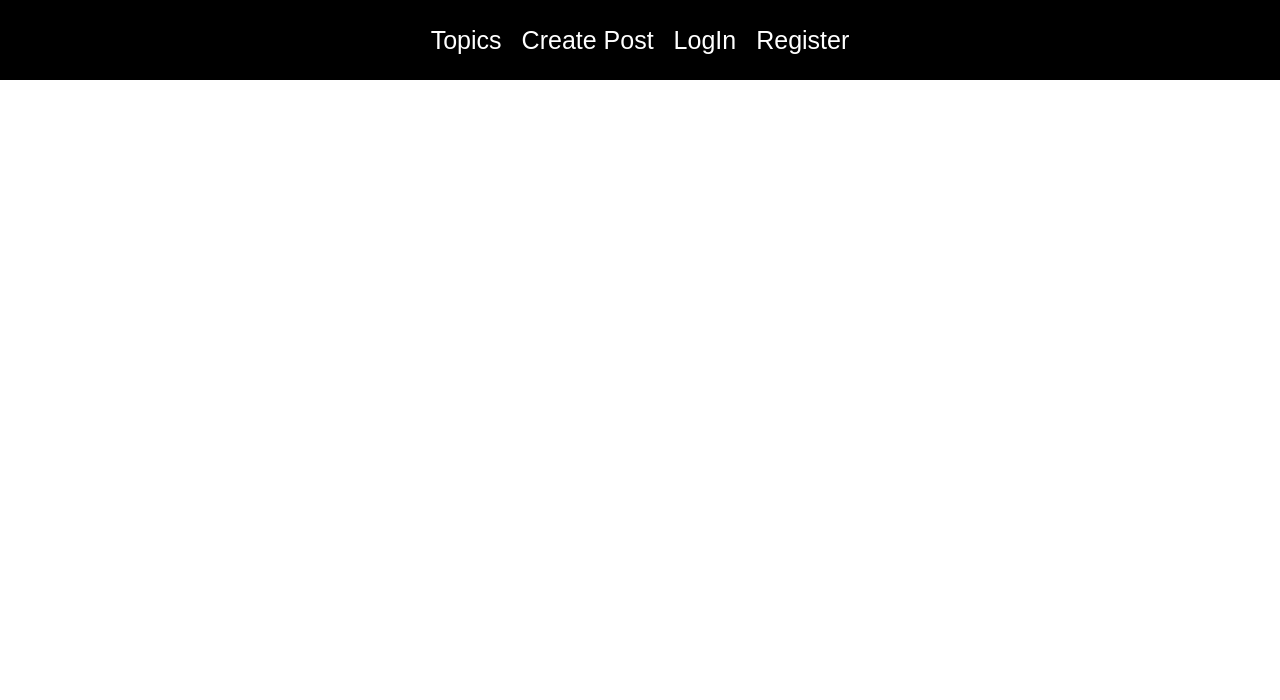
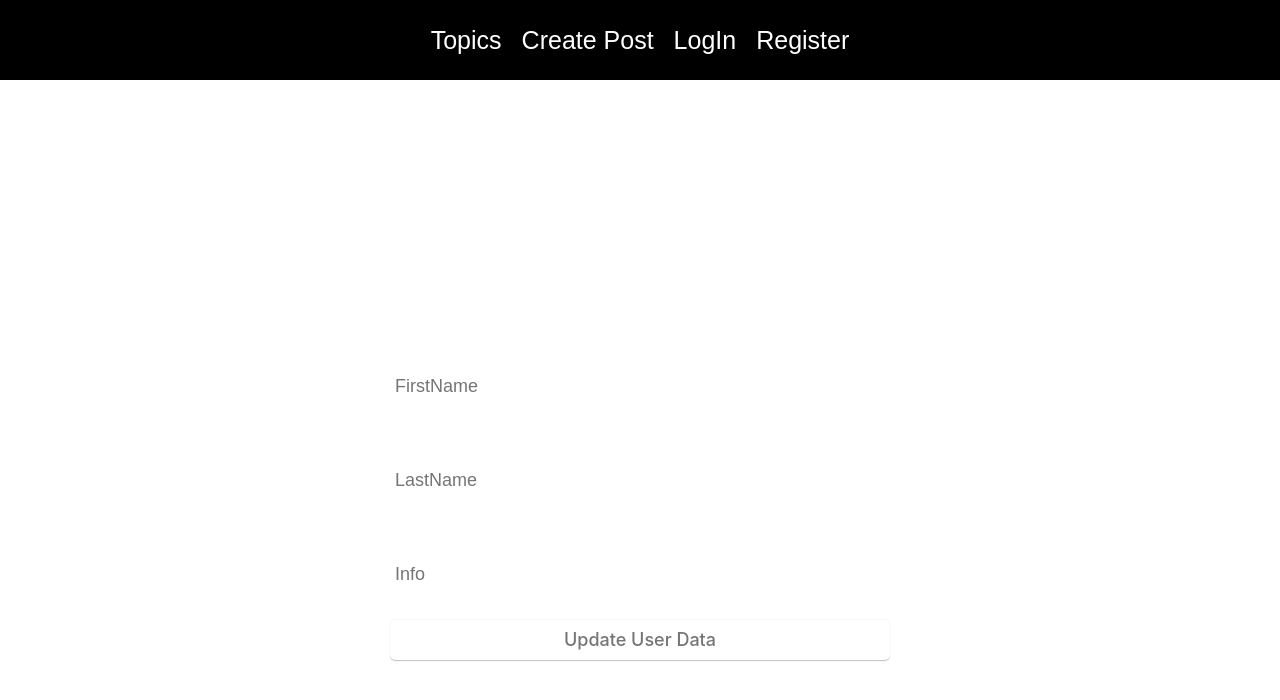
Before and after one commit to AdrianValentinCiu/TechBlog-App, a React (Create React App) app in the folder front_end/tech_blog_frontend/: page /userprofile in a window 1280 px wide. Shown: the top 700 px of the page. Built offline with nearby package versions, Linux system fonts and the light colour scheme; no server answers.

Commit message:
user profile frontend

```diff
--- a/front_end/tech_blog_frontend/src/App.css
+++ b/front_end/tech_blog_frontend/src/App.css
@@ -85,7 +85,7 @@ textarea {
   margin-top: 5px;
 }
 
-.loginPage {
+.formPage {
   width: 100vw;
   height: calc(100vh - 80px);
   display: flex;
@@ -94,7 +94,7 @@ textarea {
   align-items: center;
 }
 
-.loginPage p {
+.formPage p {
   font-size: 30px;
 }
 
--- a/front_end/tech_blog_frontend/src/App.js
+++ b/front_end/tech_blog_frontend/src/App.js
@@ -4,6 +4,7 @@ import Topics from "./pages/Topics"
 import CreatePost from "./pages/CreatePost"
 import LogIn from "./pages/LogIn"
 import TopicMessages from "./pages/TopicMessages"
+import UserProfile from "./pages/UserProfile"
 import Register from "./pages/Register"
 import React, { useState } from 'react'
 import axios from 'axios';
@@ -31,12 +32,14 @@ function App() {
       <nav>
         <Link to="/"> Topics </Link>
         <Link to="/createpost"> Create Post </Link>
+        {isAuth && <Link to="/userprofile"> User Profile </Link>}
         {!isAuth ? <Link to="/login"> LogIn </Link> : <button onClick={signOutUser} className='fancybtn'> Log Out</button>}
         {!isAuth && <Link to="/register"> Register </Link> }
       </nav>
       <Routes>
         <Route path="/" element={<Topics />}/>
         <Route path="/createpost" element={<CreatePost userId={userId}/>}/>
+        <Route path="/userprofile"  element={<UserProfile />}/>
         <Route path="/login" element={<LogIn setIsAuth={setIsAuth} setUserId={setUserId}/>}/>
         <Route path="/topic_messages" element={<TopicMessages isAuth={isAuth} userId={userId}/>}/>
         <Route path="/register" element={<Register />}/>
--- a/front_end/tech_blog_frontend/src/pages/LogIn.js
+++ b/front_end/tech_blog_frontend/src/pages/LogIn.js
@@ -35,7 +35,7 @@ function LogIn({setIsAuth, setUserId}) {
 };
 
   return (
-    <div className="loginPage">
+    <div className="formPage">
       <div className="dataContainer">
         <h1>Sign in with your account</h1>
         <div className="dataInput">
--- a/front_end/tech_blog_frontend/src/pages/Register.js
+++ b/front_end/tech_blog_frontend/src/pages/Register.js
@@ -39,7 +39,7 @@ function Register() {
 };
 
   return (
-    <div className="loginPage">
+    <div className="formPage">
       <div className="dataContainer">
         <h1>Register with a new account</h1>
         <div className="dataInput">
--- /dev/null
+++ b/front_end/tech_blog_frontend/src/pages/UserProfile.js
@@ -0,0 +1,88 @@
+import { useState, useEffect } from 'react';
+import axios from 'axios';
+
+
+
+function UserProfile(props) {
+    const [userData, setUserData] = useState("");
+    const [info, setInfo] = useState("");
+    const [firstName, setFirstName] = useState("");
+    const [lastName, setLastName] = useState("");
+    const [showError, setShowError] = useState(false);
+
+    const getUserProfile = (userId) => {
+        axios
+        .get(`http://localhost:8080/api/v1/user/${userId}`)
+        .then((response) => {
+            console.log(response.data);
+            setUserData(response.data);
+        })
+        .catch((err) => {
+            console.log(err);
+        });
+    }
+
+    const updateUserData = () => {
+        console.log(info);
+        console.log(firstName);
+        console.log(lastName)
+
+        axios
+        .put(`http://localhost:8080/api/v1/user/user_data`, {
+                userId : props.userId,
+                firstName : firstName,
+                lastName : lastName,
+                info : info
+            })
+        .then((response) => {
+            console.log(response.data);
+            setUserData(response.data);
+            document.querySelectorAll('input').forEach(input => {
+              input.value = '';
+            });
+            getUserProfile(props.userId)
+        })
+        .catch((err) => {
+            console.log(err);
+        });
+    }
+
+    useEffect(() => {
+        getUserProfile(props.userId)
+    }, [])
+
+  return (
+    <div className="formPage">
+      <div className="dataContainer">
+        <div className="dataInput">
+          <label> Email: {userData.email}</label>
+          <label> Full Name: {userData.fullName}</label>
+          <label> Info: {userData.info}</label>
+        </div>
+        <div className="dataInput">
+          <label> First Name:</label>
+          <input placeholder="FirstName" onChange={(event) => {setFirstName(event.target.value)}}/>
+        </div>
+        <div className="dataInput">
+          <label> Last Name:</label>
+          <input placeholder="LastName" onChange={(event) => {setLastName(event.target.value)}}/>
+        </div>
+        <div className="dataInput">
+          <label> About You:</label>
+          <input placeholder="Info" onChange={(event) => {setInfo(event.target.value)}}/>
+        </div>
+        <button onClick={updateUserData} className='fancybtn' >
+          Update User Data
+        </button>
+        {showError && (
+          <div className="errorPopupRight">
+            Please fill all input fields.
+            <button onClick={() => setShowError(false)}>X</button>
+          </div>
+        )}
+        </div>
+      </div>
+  )
+}
+
+export default UserProfile
```
